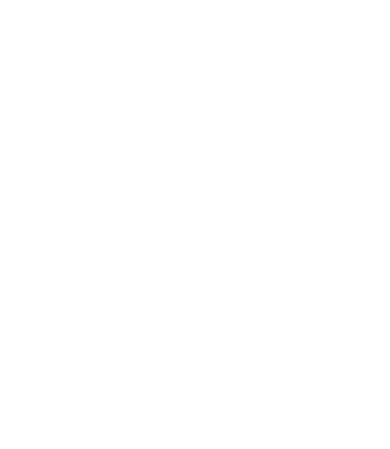
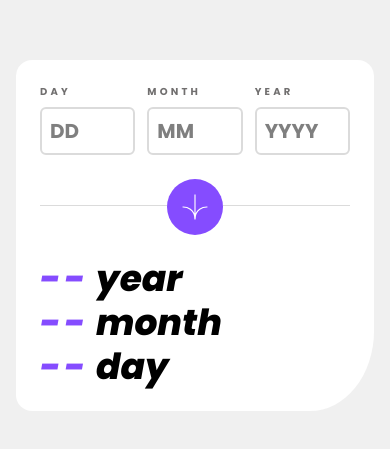
Before and after one commit to TonyFred-code/age-calculator-app, a React (Vite) app: page / in a window 390 px wide. Shown: the part 187-636 px from the top of the page. Built offline with nearby package versions, Linux system fonts and the light colour scheme.

Commit message:
feat: create calculateAge component
add count up animations for age
make age component responsive
style to match style guide

```diff
--- a/src/App.jsx
+++ b/src/App.jsx
@@ -1 +1,226 @@
-export default function App() {}
+import { useState } from "react";
+import CountUp from "./components/countUp.jsx";
+
+export default function App() {
+  const [ageDetails, setAgeDetails] = useState({
+    years: -1,
+    months: -1,
+    days: -1,
+  });
+  const [month, setMonth] = useState("");
+  const [day, setDay] = useState("");
+  const [year, setYear] = useState("");
+
+  function calculateAge(dob, today = new Date()) {
+    const birthDate = new Date(dob);
+
+    if (isNaN(birthDate)) {
+      throw new Error("Invalid date of birth");
+    }
+
+    let years = today.getFullYear() - birthDate.getFullYear();
+    let months = today.getMonth() - birthDate.getMonth();
+    let days = today.getDate() - birthDate.getDate();
+
+    // Borrow days from previous month
+    if (days < 0) {
+      months -= 1;
+
+      const prevMonth = new Date(
+        today.getFullYear(),
+        today.getMonth(),
+        0 // last day of previous month
+      );
+
+      days += prevMonth.getDate();
+    }
+
+    // Borrow months from previous year
+    if (months < 0) {
+      years -= 1;
+      months += 12;
+    }
+
+    return { years, months, days };
+  }
+
+  function handleSubmit(event) {
+    event.preventDefault();
+    const form = event.target;
+
+    const formData = new FormData(form);
+
+    const day = Number(formData.get("day")),
+      month = Number(formData.get("month")),
+      year = Number(formData.get("year"));
+
+    const DOB = calculateAge(new Date(year, month - 1, day));
+    setAgeDetails(DOB);
+  }
+
+  function normalizeMonth() {
+    if (month === "") return;
+    setMonth(month.padStart(2, "0"));
+  }
+
+  function normalizeDay() {
+    if (day === "") return;
+
+    setDay(day.padStart(2, "0"));
+  }
+
+  function normalizeYear() {
+    if (year === "") return;
+
+    setYear(year.padStart(4, "0"));
+  }
+
+  function updateDay(event) {
+    const updatedDay = event.target.value.replace(/\D/g, "").slice(0, 2);
+
+    setDay(updatedDay);
+  }
+
+  function updateMonth(event) {
+    const updatedMonth = event.target.value.replace(/\D/g, "").slice(0, 2);
+
+    setMonth(updatedMonth);
+  }
+
+  function updateYear(event) {
+    const updatedYear = event.target.value.replace(/\D/g, "").slice(0, 4);
+
+    setYear(updatedYear);
+  }
+
+  return (
+    <div className="min-h-screen bg-grey-100 flex items-center justify-center py-8 px-4">
+      <div className="bg-white rounded-2xl md:rounded-br-lg-half-pill rounded-br-half-pill p-6 max-w-lg md:max-w-xl space-y-6">
+        <form
+          onSubmit={handleSubmit}
+          id="age_form"
+          noValidate
+          className="grid grid-cols-3 gap-3 md:max-w-5/6"
+        >
+          <div className="flex flex-col gap-2">
+            <label
+              htmlFor="day"
+              className="uppercase text-[10px] md:text-xs tracking-[.2rem] peer-invalid:text-red-400 text-grey-500"
+            >
+              day
+            </label>
+            <input
+              type="text"
+              name="day"
+              placeholder="DD"
+              id="day"
+              value={day}
+              pattern="[0-9]*"
+              inputMode="numeric"
+              className="peer p-2 border-2 border-grey-200 focus:border-purple-500 outline-none text-xl rounded-md"
+              onChange={updateDay}
+              onBlur={normalizeDay}
+            />
+          </div>
+          <div className="flex flex-col gap-2">
+            <label
+              htmlFor="month"
+              className="uppercase text-[10px] md:text-xs tracking-[.2rem] peer-invalid:text-red-400 text-grey-500"
+            >
+              Month
+            </label>
+            <input
+              type="text"
+              name="month"
+              id="month"
+              pattern="[0-9]*"
+              inputMode="numeric"
+              placeholder="MM"
+              value={month}
+              onChange={updateMonth}
+              onBlur={normalizeMonth}
+              className="peer p-2 border-2 border-grey-200 focus:border-purple-500 outline-none text-xl rounded-md"
+            />
+          </div>
+          <div className="flex flex-col gap-2">
+            <label
+              htmlFor="year"
+              className="uppercase text-[10px] md:text-xs tracking-[.2rem] peer-invalid:text-red-400 text-grey-500"
+            >
+              year
+            </label>
+            <input
+              type="text"
+              name="year"
+              id="year"
+              pattern="[0-9]*"
+              inputMode="numeric"
+              placeholder="YYYY"
+              value={year}
+              onChange={updateYear}
+              onBlur={normalizeYear}
+              className="peer p-2 border-2 border-grey-200 focus:border-purple-500 outline-none text-xl rounded-md"
+            />
+          </div>
+        </form>
+        <div className="flex items-center justify-center">
+          <hr className="w-full h-1 text-grey-200" />
+          <button
+            type="submit"
+            className="rounded-full size-14 border-purple-500 hover:border- focus:bg-black active:border-black hover:bg-black active:bg-black bg-purple-500 flex items-center justify-center shrink-0 mx-auto md:order-last"
+            form="age_form"
+          >
+            <span className="sr-only">Submit</span>
+            <img src="/images/icon-arrow.svg" className="size-6.5" alt="" />
+          </button>
+          <hr className="w-full h-1 text-grey-200" />
+        </div>
+        <div className="text-4xl md:text-6xl italic font-bold space-y-1">
+          <p>
+            {ageDetails.years > -1 ? (
+              <CountUp
+                from={0}
+                to={ageDetails.years}
+                duration={1.2}
+                startWhen={ageDetails.years > 0}
+                className="text-purple-500"
+              />
+            ) : (
+              <span className="tracking-widest text-purple-500">--</span>
+            )}
+            {ageDetails.years > 1 ? " years" : " year"}
+          </p>
+          <p>
+            {ageDetails.months > -1 ? (
+              <CountUp
+                to={ageDetails.months}
+                from={0}
+                duration={1.2}
+                startWhen={ageDetails.months > 0}
+                className="text-purple-500"
+              />
+            ) : (
+              <span className="tracking-widest text-purple-500">--</span>
+            )}
+            {ageDetails.months > 1 ? " months" : " month"}
+          </p>
+
+          <p>
+            {ageDetails.days > -1 ? (
+              <CountUp
+                to={ageDetails.months}
+                from={0}
+                duration={1.2}
+                startWhen={ageDetails.months > 0}
+                className="text-purple-500"
+              />
+            ) : (
+              <span className="tracking-widest text-purple-500">--</span>
+            )}
+            {ageDetails.days > 1 ? " days" : " day"}
+          </p>
+        </div>
+      </div>
+    </div>
+  );
+}
```
